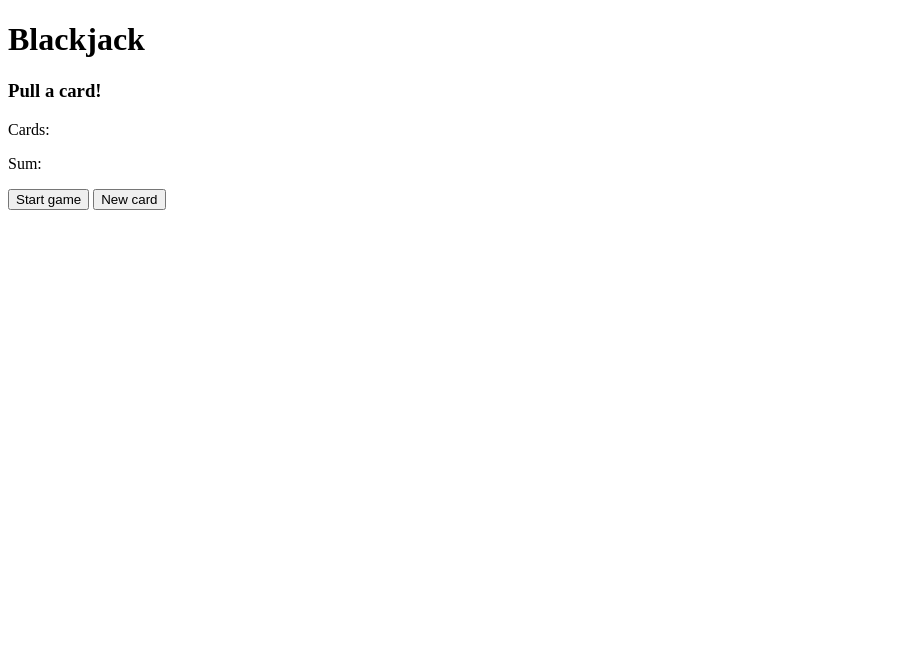
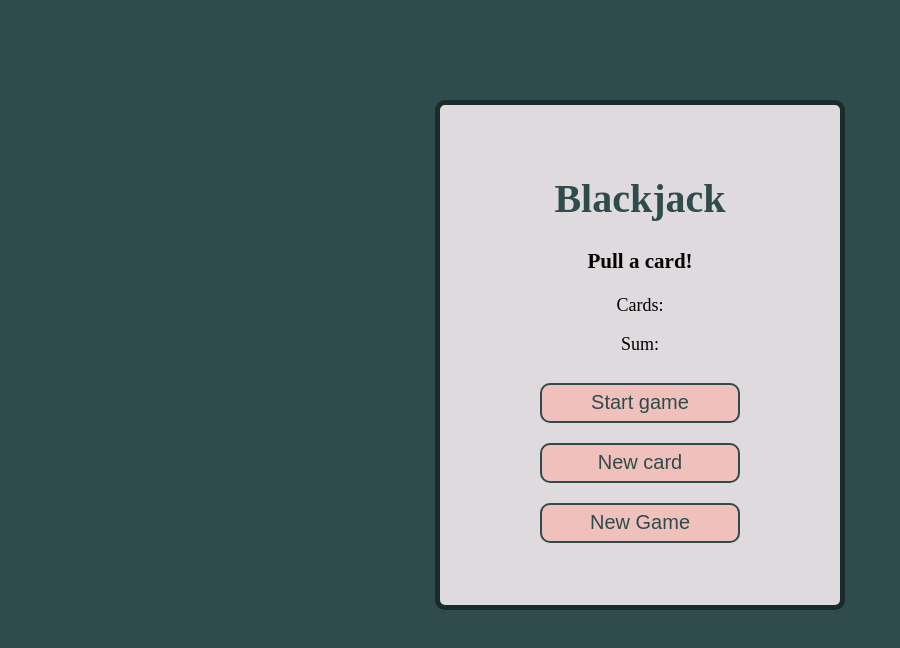
Before and after one commit to ylanjd/Projects, a plain HTML site: page index.html in a window 1280 px wide. Shown: the whole page, without its empty margins (0-900 px from the left). Drawn offline with Linux system fonts and the light colour scheme.

Commit message:
added styling

```diff
--- a/index.html
+++ b/index.html
@@ -7,12 +7,17 @@
     <title>Blackjack</title>
 </head>
 <body>
-    <h1>Blackjack</h1>
-    <h3 id="message-el">Pull a card!</h3>
-    <p id="cards-el">Cards:</p>
-    <p id="sum-el">Sum:</p>
-    <button id="start-game" onclick="startGame()">Start game</button>
-    <button id="new-card" onclick="newCard()">New card</button>
+    <div id="container">
+        <h1>Blackjack</h1>
+        <h3 id="message-el">Pull a card!</h3>
+        <p id="cards-el">Cards:</p>
+        <p id="sum-el">Sum:</p>
+            <div id="buttons">
+                <div><button id="start-game" onclick="startGame()">Start game</button></div>
+                <div><button id="new-card" onclick="newCard()">New card</button></div>
+                <div><button id="new-game" onclick="reset()">New Game</button></div>
+            </div>
+    </div>
     <script src="script.js"></script>
 </body>
 </html>
--- a/style.css
+++ b/style.css
@@ -0,0 +1,36 @@
+body {
+    text-align: center;
+    background-color:#2f4b4c;
+    font-size: 18px;
+}
+
+#container {
+    background-color: #dfdade;
+    margin: 100px auto;
+    width: 400px;
+    height: 480px;
+    border-radius: 10px;
+    padding-top: 20px;
+    border: 5px solid #192b2b;
+}
+
+#container h1 {
+    margin-top: 50px;
+    font-size: 40px;
+    color: #2f4b4c;
+}
+#buttons {
+    display: flex;
+    flex-direction: column;
+}
+
+#start-game, #new-game, #new-card {
+    margin: 10px auto;
+    width: 200px;
+    height: 40px;
+    border-radius: 10px;
+    font-size: 20px;
+    color: #2f4b4c;
+    background-color: #f0c1bc;
+    border: 2px solid #2f4b4c;
+}
```
Also changed, not shown: script.js (line endings or trailing spaces).
